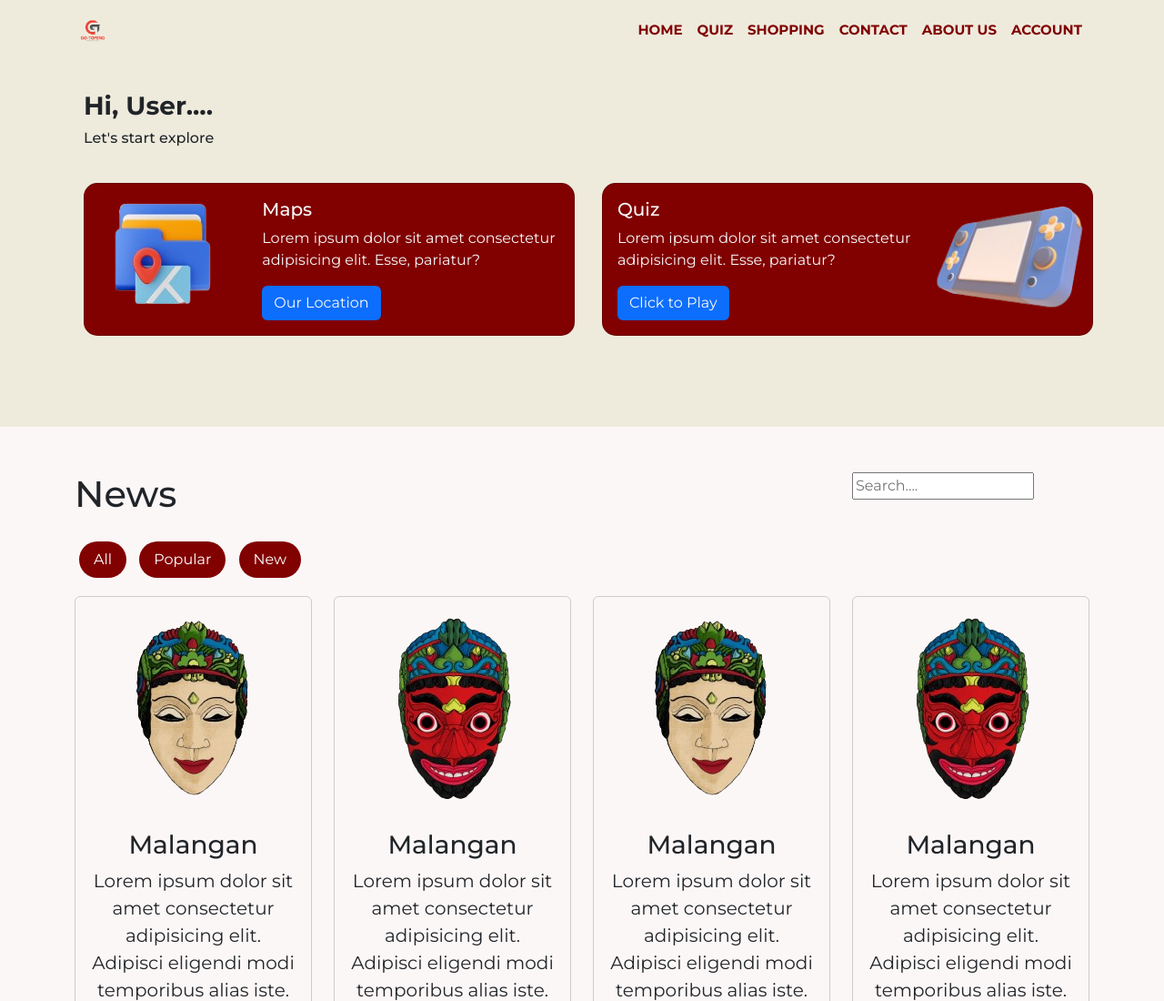
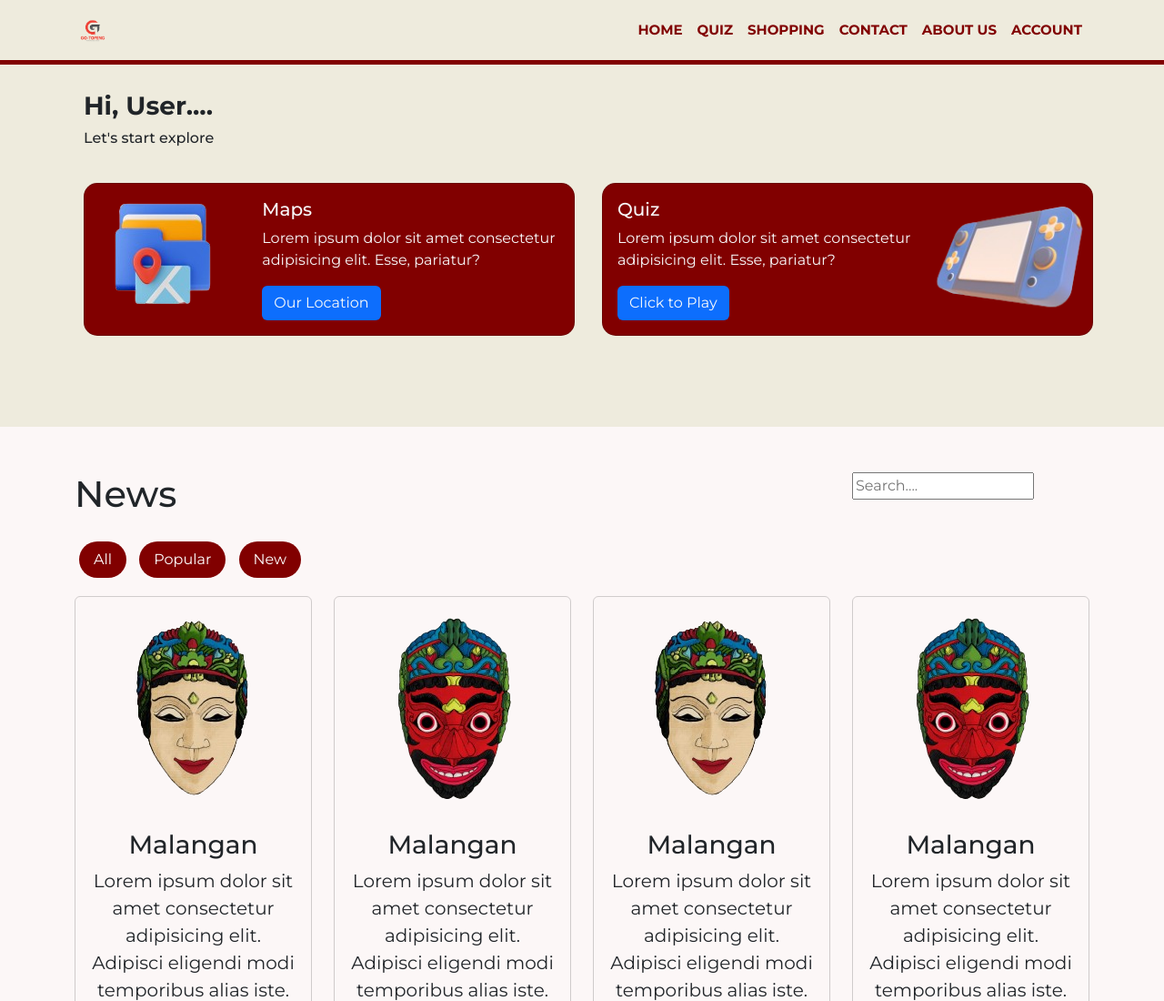
Before and after one commit to fe2-purnama/mini-project-group-5, a plain HTML site: page index.html in a window 1280 px wide. Shown: the top 1100 px of the page at 91% size. Drawn offline with nearby package versions, Linux system fonts and the light colour scheme.

Commit message:
revisi navbar

```diff
--- a/css/style.css
+++ b/css/style.css
@@ -92,6 +92,7 @@ body {
   }
   .navbar-light{
     background-color: #EEEBDD;
+	border-bottom: 5px solid #810000;
   }
 
   .filter-buttons {
```
